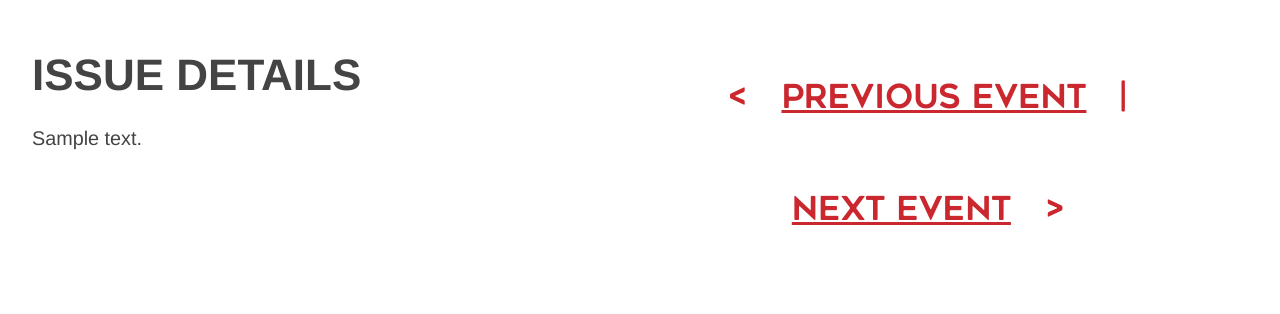
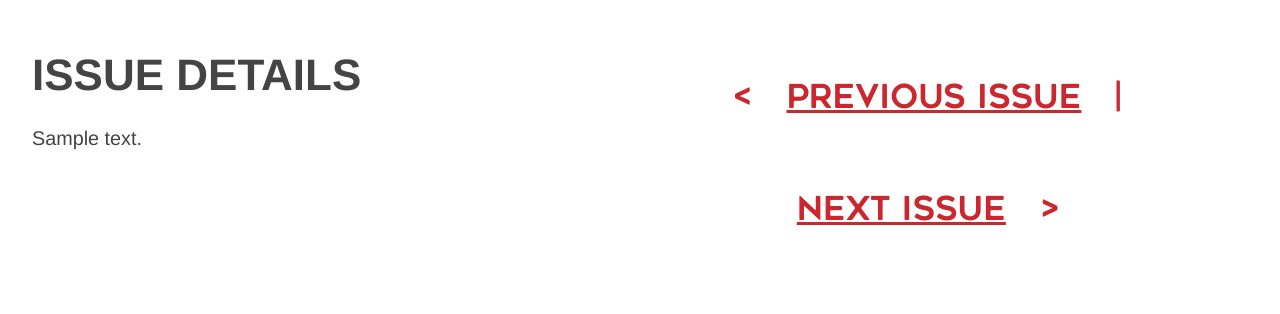
Before and after one commit to teiajamese/wdcep, a WordPress theme: template page.php in a window 1280 px wide. Shown: the part 4236-4550 px from the top of the page. Run offline with PHP 8.4 and a stand-in for WordPress, Linux system fonts and the light colour scheme; the site name, menu and one post (Sample post) are stand-ins, and other content is empty; some libraries are stand-ins or nearby versions.

Commit message:
text update

```diff
--- a/content/content-landing.php
+++ b/content/content-landing.php
@@ -2,7 +2,7 @@
 	<?php
 		$args = array(
 			'post_type' => 'page',
-			'pagename' => 'landing-page-2');
+			'pagename' => 'landing-page');
 		$the_query = new WP_Query($args);
 		if($the_query->have_posts()){
 
--- a/custompost/content-forms.php
+++ b/custompost/content-forms.php
@@ -31,8 +31,8 @@
 					</div>
 					<div class="inter-nav">
 						<p>&#60;</p>
-						<p class="prev">Previous Event</p><p> | </p>
-						<p class="next">Next Event<span></span></p>
+						<p class="prev">Previous Issue</p><p> | </p>
+						<p class="next">Next Issue<span></span></p>
 						<p>&#62;</p>
 					</div>
 					<!-- Br needed to create white space padding/margin breaks plugin -->
```
